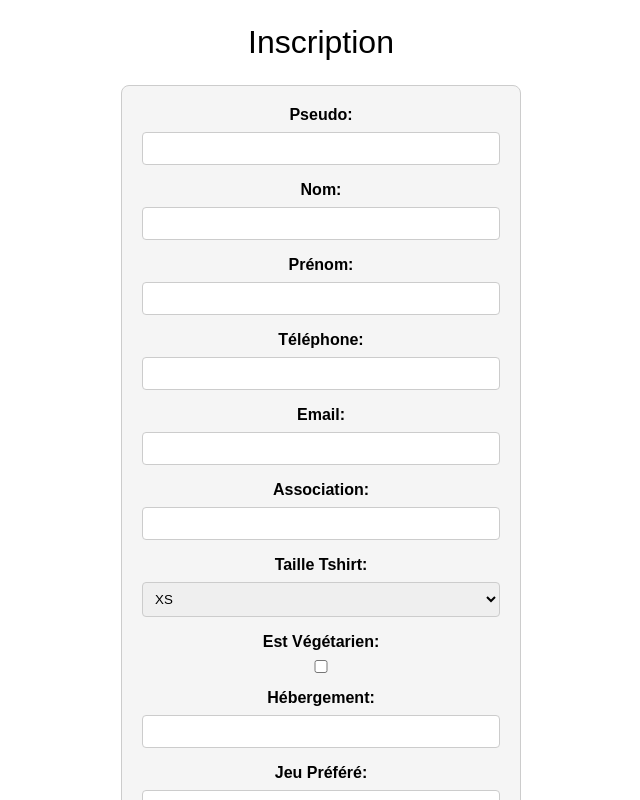
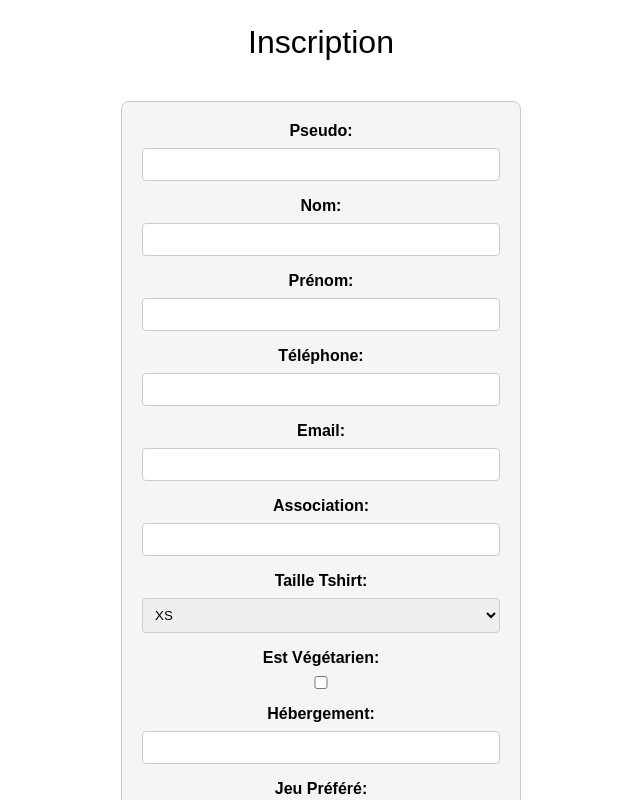
Before and after one commit to JiayiHE95/BenevoleAPP-Front, a React (Create React App) app: page /signup in a window 1280 px wide. Shown: the top 800 px of the page, without its empty margins (319-959 px from the left). Built offline with nearby package versions, Linux system fonts and the light colour scheme; no server answers.

Commit message:
css signup

```diff
--- a/src/scss/components/_login_card.scss
+++ b/src/scss/components/_login_card.scss
@@ -76,7 +76,6 @@
  height: 100%;
  background: transparent;
  border: none;
- //outline: none;
  font-size: 1.2em;
  padding: 0 35px;
 }
--- a/src/scss/components/login.scss
+++ b/src/scss/components/login.scss
@@ -86,6 +86,7 @@
     width: 50%;
     text-align: center;
     background-color: whitesmoke;
+    margin: 1em;
   }
 
   /* Style des étiquettes */
```
